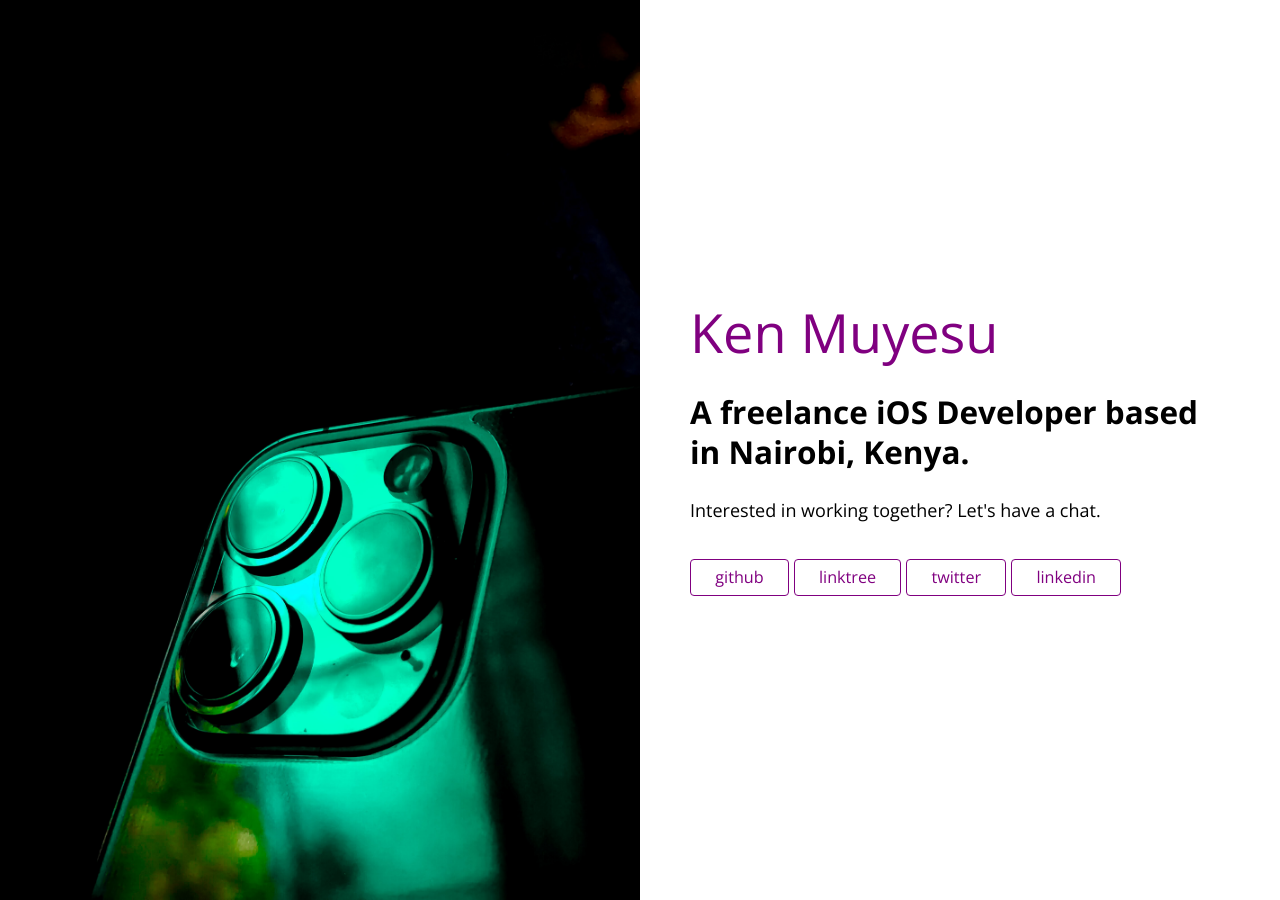
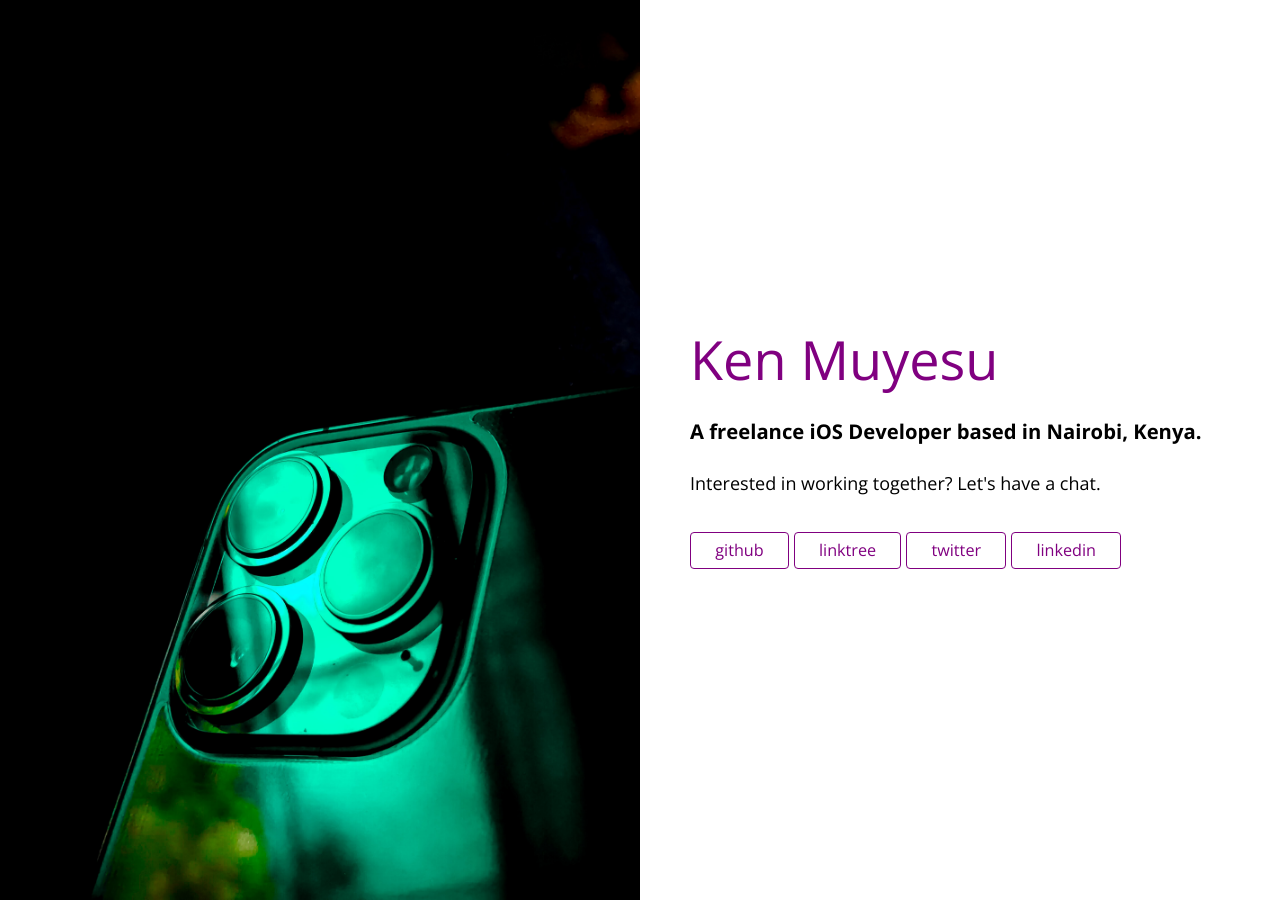
Before and after one commit to citixenken/citixenken.github.io, a Jekyll site: the page built from index.html, in a window 1280 px wide. Built offline with Jekyll 4.4.1, drawn with Linux system fonts in a browser that asks for light colours.

Commit message:
index.html edit

```diff
--- a/index.html
+++ b/index.html
@@ -7,7 +7,7 @@ title: citixenken.github.io - A simple, one page Jekyll theme
   {% endif %}
 
   {% if site.description %}
-  <h3 class="pageDescription">{{ site.description }}</h3>
+  <h4 class="pageDescription">{{ site.description }}</h4>
   {% endif %}
 
   {% if site.content %}
```
